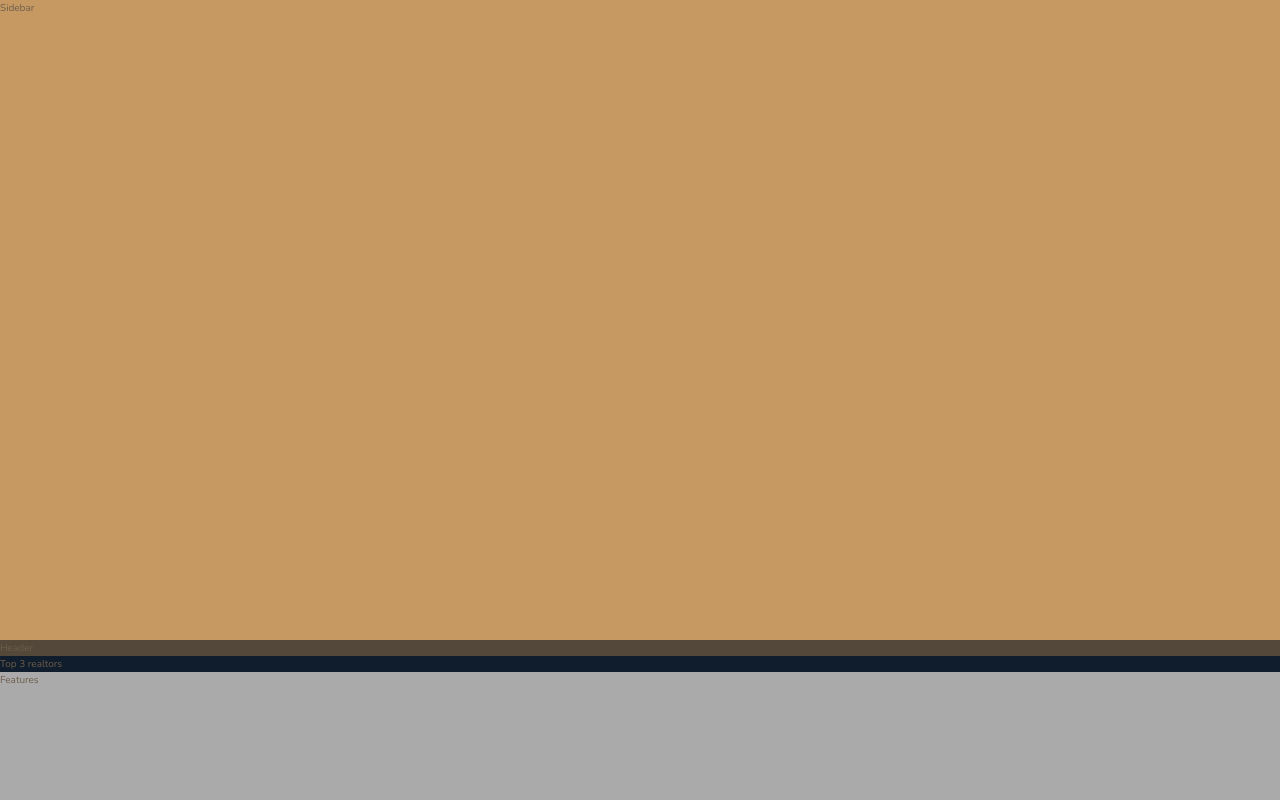
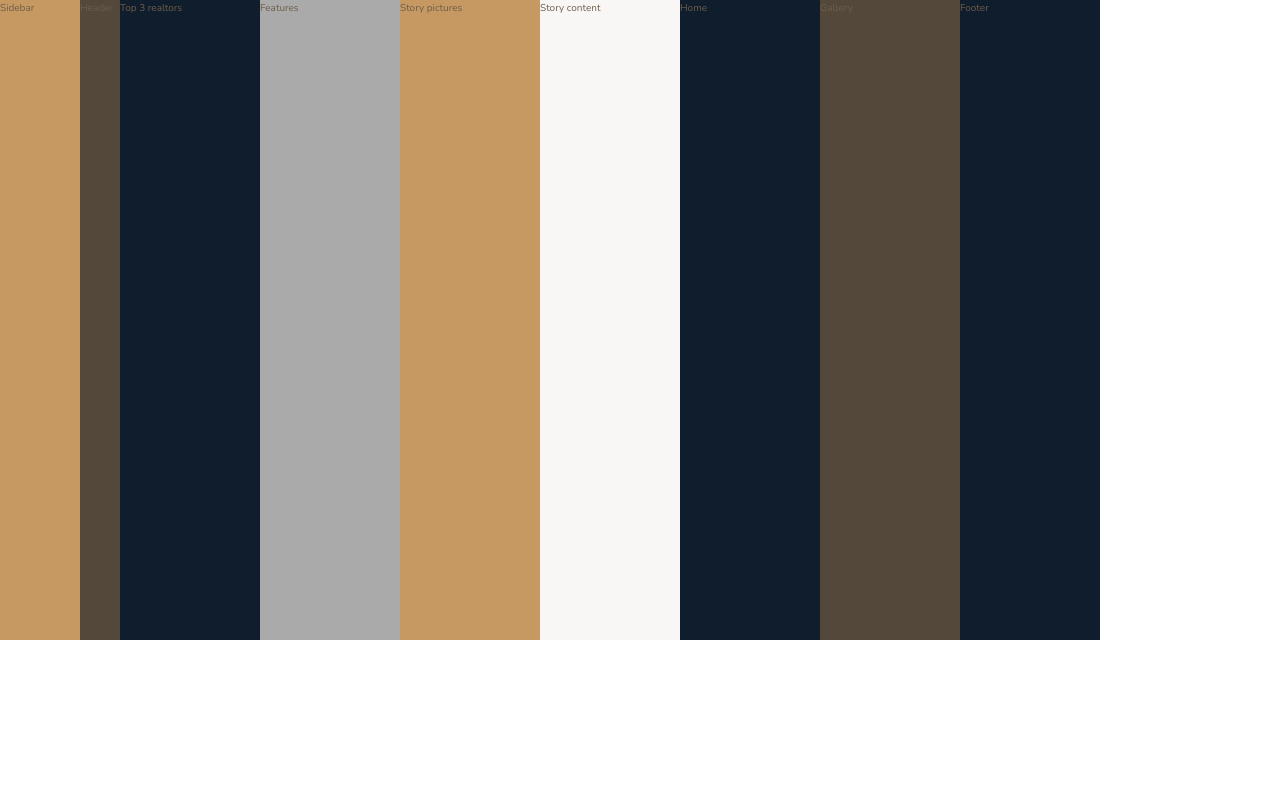
Before and after one commit to nehakrimca/grid-css-project, a website: page index.html in a window 1280 px wide. Shown: the top 800 px of the page. Drawn offline with nearby package versions, Linux system fonts and the light colour scheme.

Commit message:
new change

```diff
--- a/sass/_base.scss
+++ b/sass/_base.scss
@@ -36,4 +36,18 @@ body {
 .container {
   display: grid;
   grid-template-rows: 80vh min-content auto 40vw repeat(3, min-content);
+  grid-template-columns: 8rem 1fr repeat(8, minmax(min-content, 14rem)) 1fr;
+
+  // grid-template-columns:
+  //   [sidebar-start] 8rem [sidebar-end full-start] 1fr [center-start] repeat(
+  //     8,
+  //     [col-start] minmax(min-content, 14rem) [col-end]
+  //   )
+  //   [center-end]
+  //   1fr [full-end];
+
+  // & > * {
+  //   padding: 40px;
+  //   font-size: 3rem;
+  // }
 }
--- a/sass/_features.scss
+++ b/sass/_features.scss
@@ -1,3 +1,4 @@
 .features {
   background-color: $color-grey-light-2;
+  // grid-column: center-start / center-end;
 }
--- a/sass/_footer.scss
+++ b/sass/_footer.scss
@@ -1,3 +1,4 @@
 .footer {
   background-color: $color-secondary;
+  // grid-column: full-start / full-end;
 }
--- a/sass/_gallery.scss
+++ b/sass/_gallery.scss
@@ -1,3 +1,4 @@
 .gallery {
   background-color: $color-grey-dark-1;
+  // grid-column: full-start / full-end;
 }
--- a/sass/_sidebar.scss
+++ b/sass/_sidebar.scss
@@ -1,3 +1,5 @@
 .sidebar {
   background-color: $color-primary;
+  // grid-column: sidebar-start / sidebar-end;
+  // grid-row: 1 / -1;
 }
```
Also changed, not shown: css/style.css.
